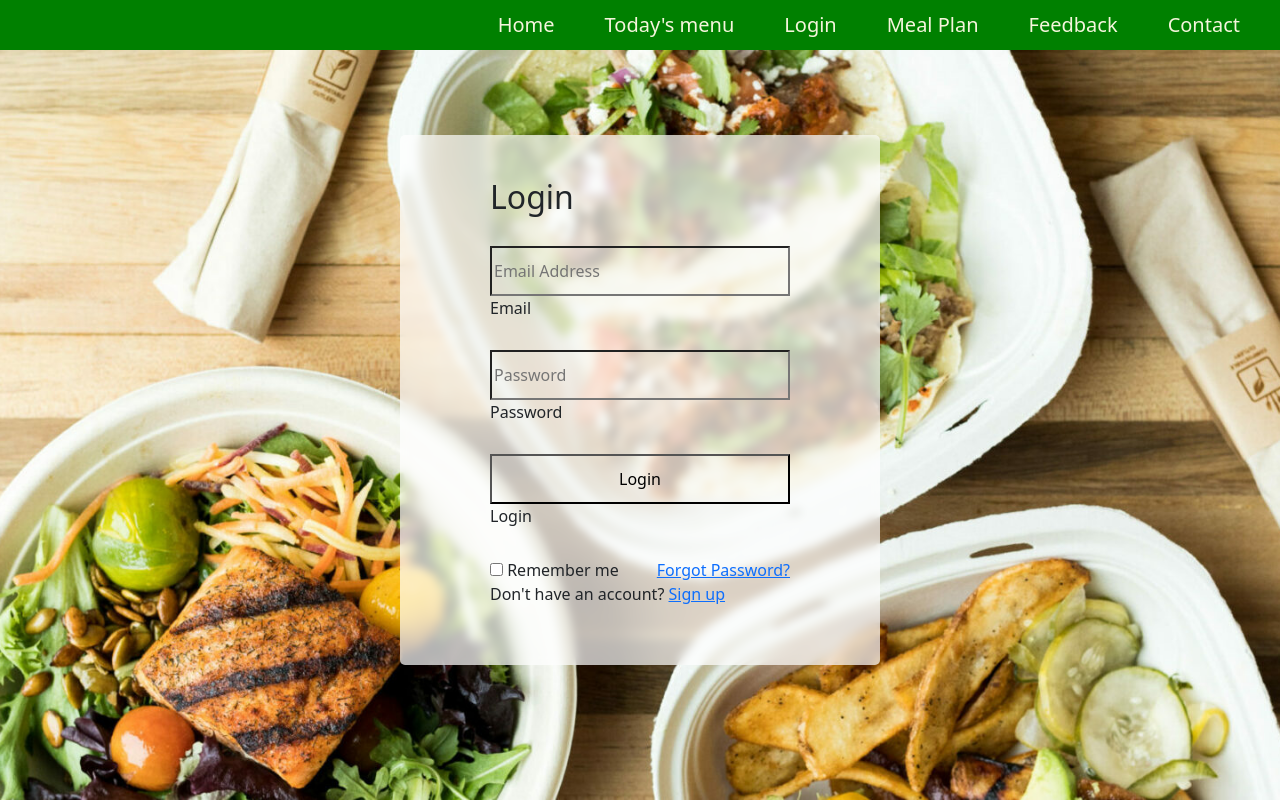
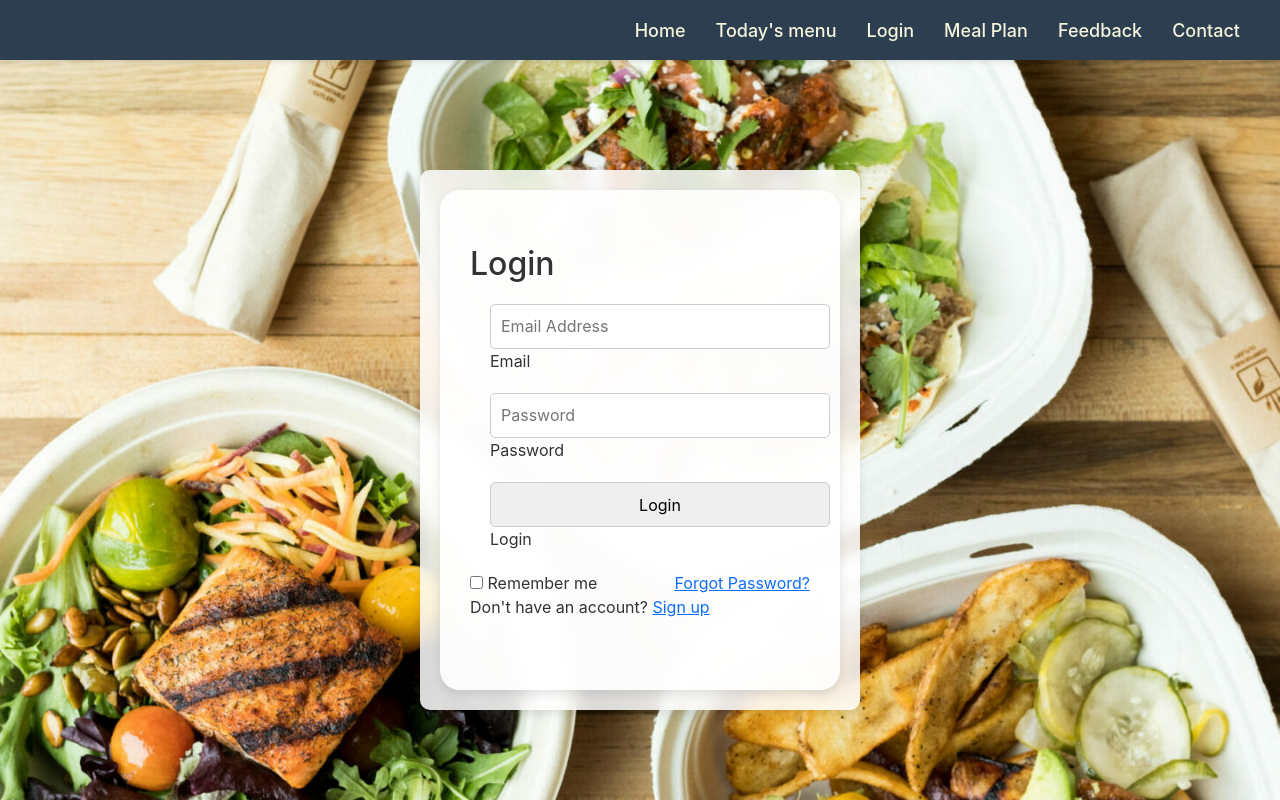
Before and after one commit to Jaehong-username/dininghall-mealplan, a Flask app: a page that uses src/templates/login.html in a window 1280 px wide. Run offline with Flask 3, Linux system fonts and the light colour scheme; parts of the project's set-up code (start-up, migrations or seed data) failed here and were passed over.

Commit message:
changed css

```diff
--- a/src/static/style.css
+++ b/src/static/style.css
@@ -11,14 +11,18 @@ body{
     background-size: cover;
     min-height: 100vh; /* Set to 100% of the viewport height to fill up the whole scrren */
     margin: 0; /* Ensure there's no default margin */
+    font-family: 'Inter', sans-serif;
+    color: #333;
     background-position: center; /*move the background to the center*/
 }
 
 .content {
-    background-color: rgba(255, 255, 255, 0.7);
-    backdrop-filter: blur(5px);
-    padding: 15px;
-    border-radius: 5px;
+    background-color: rgba(255, 255, 255, 0.85);
+    backdrop-filter: blur(8px);
+    padding: 20px;
+    border-radius: 10px;
+    box-shadow: 0 4px 10px rgba(0, 0, 0, 0.1);
+    margin-top: 80px; /* Ensures content starts below fixed header */
 }
 
 .header{
@@ -26,17 +30,19 @@ body{
     top: 0;
     left: 0;
     width: 100%;
-    background: green;
-    padding: 20px 0px;
+    background: #2C3E50;
+    padding: 15px 0px;
     display: flex;
     justify-content: space-between;
     align-items: center;
-    height: 50px;
+    height: 60px;
+    box-shadow: 0 2px 5px rgba(0, 0, 0, 0.1);
+    z-index: 1000;
 }
 .logo{
     padding-left: 50px;
-    width: 30px;
-    height: 30px;
+    width: 40px;
+    height: 40px;
 }
 .navbar {
     padding-right: 40px;
@@ -44,14 +50,17 @@ body{
 }
 
 .navbar a{
-    font-size: 20px;
+    font-size: 18px;
     font-weight: 500;
     color:beige;
     text-decoration: none;
-    margin-left: 50px;
+    margin-left: 30px;
 }
 
 
+.navbar a:hover {
+    color: #F39C12;
+}
 
 .navbar a::before{
     content: '';
@@ -70,34 +79,40 @@ body{
 
 .title{
     font-weight: 700;
-    font-size: 70px;
-    color: rgb(99, 165, 71);
+    font-size: 60px;
+    color:#34495E;
 }
 .subtitle{
     font-weight: 500;
-    font-size: 30px;
-    background-color: yellow;
-    color: rgb(255, 166, 0);
+    font-size: 28px;
+    background-color: transparent;
+    color:#F39C12;
 }
 .login-container{
-    width: 450px;
+    width: 400px;
     height: 500px;
-    background: rgba(205, 160, 70, 0);
+    background: rgba(255, 255, 255, 0.9);
     border-radius: 20px;
     display: flex;
     justify-content: center;
     align-items: center;
+    padding: 30px;
+    box-shadow: 0 4px 10px rgba(0, 0, 0, 0.1);
 }
 
 .register-container{
-    width: 450px;
-    height: 500;
-    background: rgba(205, 160, 70, 0);
+    width: 400px;
+    height: 500px;
+    background: rgba(255, 255, 255, 0.9);
     border-radius: 20px;
     display: flex;
     justify-content: center;
     align-items: center;
+    padding: 30px;
+    box-shadow: 0 4px 10px rgba(0, 0, 0, 0.1);
 }
+
+
 
 .contact{
     display: flex;
@@ -152,11 +170,23 @@ body{
     height: 200px;
 }
 
+.cafeteria img {
+    width: 100%; /* Ensure image stays within column */
+    height: auto;
+    border-radius: 10px;
+}
+
+.cafeteria h3 {
+    text-align: center;
+    margin-top: 10px;
+}
+
+
 
 .input-box{
     position: relative;
-    width: 300px;
-    margin: 30px 0; /*top bottom margin 30px   left and right margin 0px*/
+    width: 100%;
+    margin: 20px; /*top bottom margin 30px   left and right margin 0px*/
     /*border-bottom: 2px solid wheat;*/
 }
 
@@ -168,8 +198,12 @@ body{
 
 .input-box input{
     width: 100%; /*elongates the input box*/
-    height: 50px;
-    background: transparent; /*Remove the input box*/
+    height: 45px;
+    padding: 10px;
+    border-radius: 5px;
+    border: 1px solid #ccc;
+    font-size: 16px;
+    transition: border-color 0.3s;
 }
 
 .remember-forget{
```
Also changed, not shown: other parts of src/static/style.css (+24 -10 lines).
